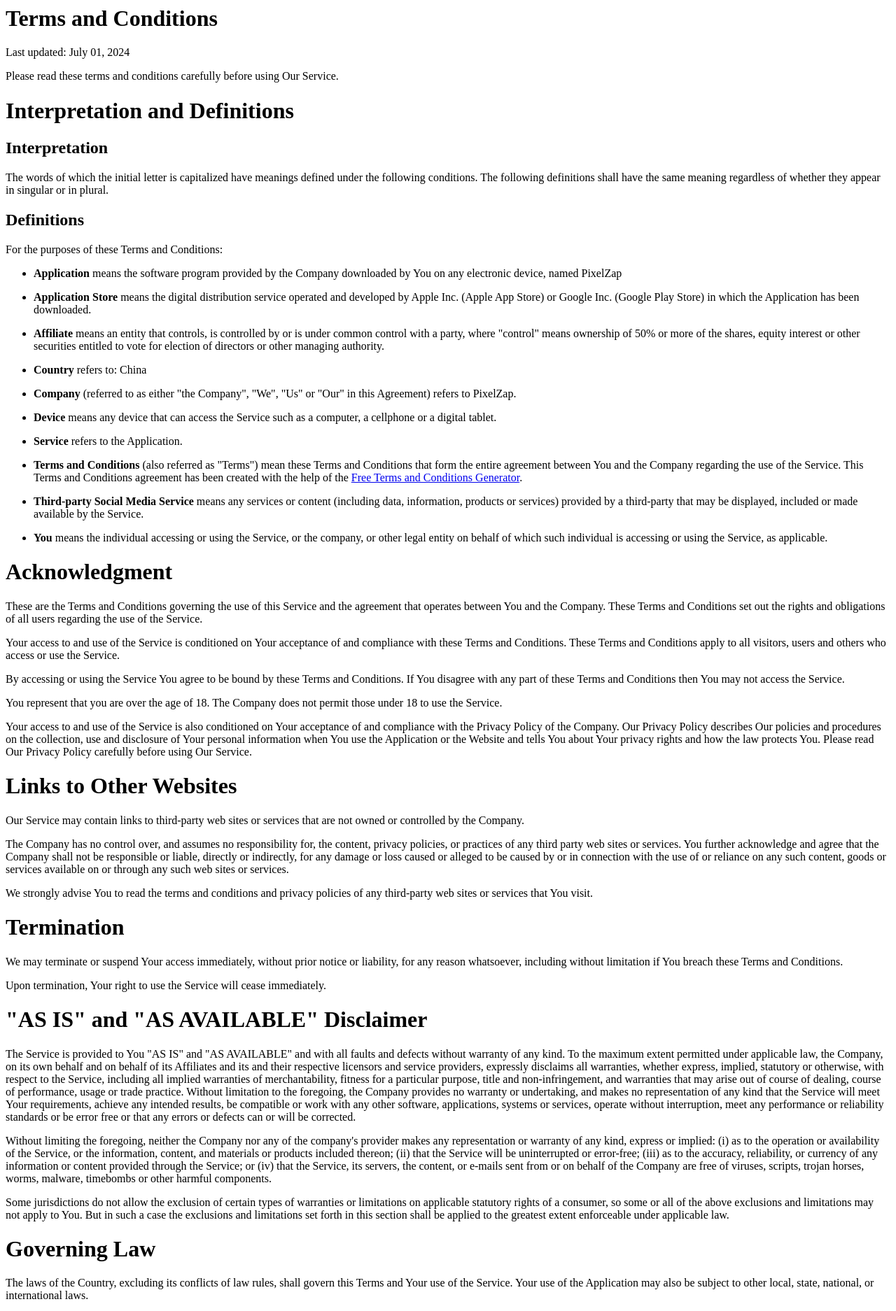
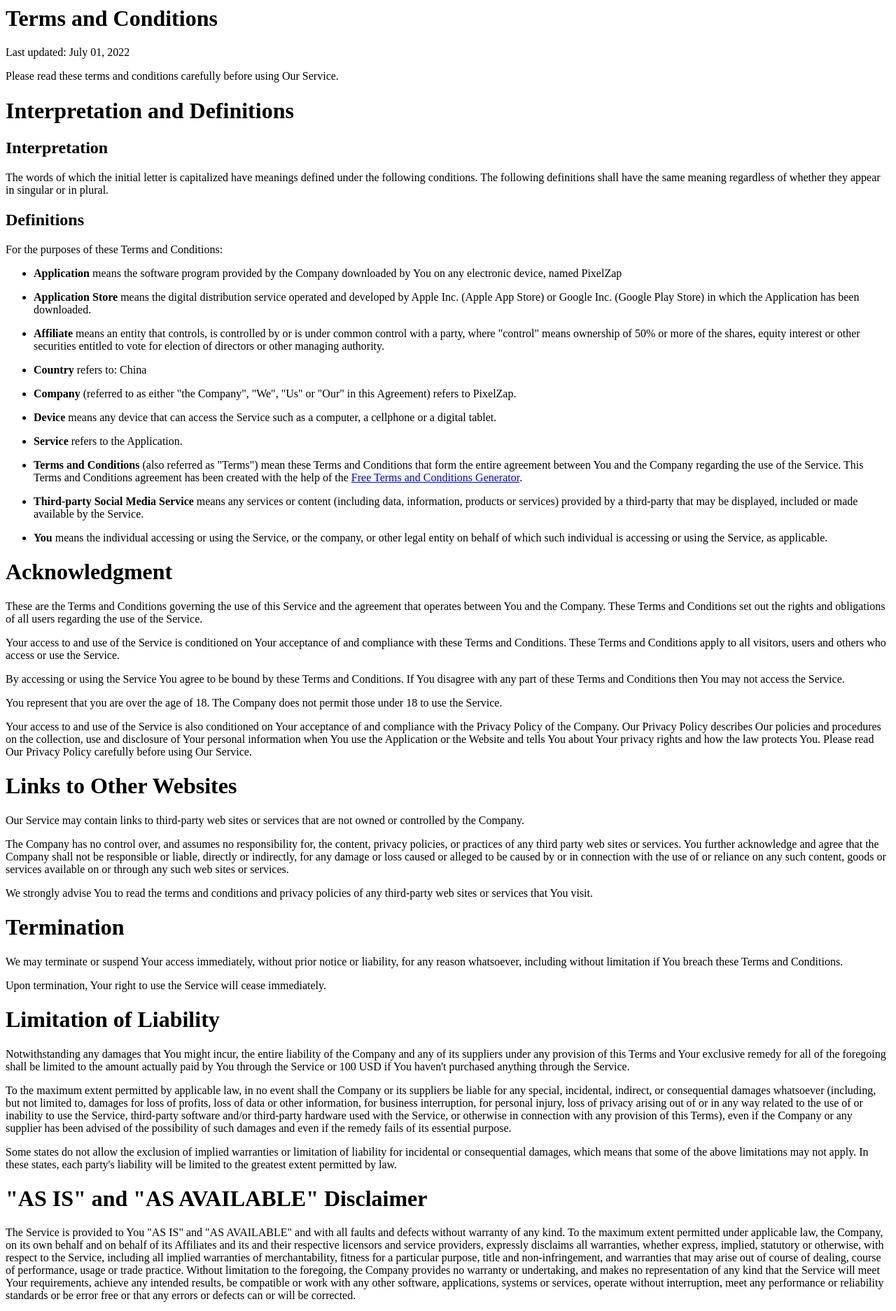
Before and after one commit to michaelzhang1994/pixelzap_user, a plain HTML site: page index.html in a window 1280 px wide. Shown: the top 1874 px of the page at 70% size. Drawn offline with Linux system fonts and the light colour scheme.

Commit message:
Update index.html

```diff
--- a/index.html
+++ b/index.html
@@ -1,5 +1,6 @@
+
 <h1>Terms and Conditions</h1>
-<p>Last updated: July 01, 2024</p>
+<p>Last updated: July 01, 2022</p>
 <p>Please read these terms and conditions carefully before using Our Service.</p>
 <h1>Interpretation and Definitions</h1>
 <h2>Interpretation</h2>
@@ -51,6 +52,10 @@
 <h1>Termination</h1>
 <p>We may terminate or suspend Your access immediately, without prior notice or liability, for any reason whatsoever, including without limitation if You breach these Terms and Conditions.</p>
 <p>Upon termination, Your right to use the Service will cease immediately.</p>
+<h1>Limitation of Liability</h1>
+<p>Notwithstanding any damages that You might incur, the entire liability of the Company and any of its suppliers under any provision of this Terms and Your exclusive remedy for all of the foregoing shall be limited to the amount actually paid by You through the Service or 100 USD if You haven't purchased anything through the Service.</p>
+<p>To the maximum extent permitted by applicable law, in no event shall the Company or its suppliers be liable for any special, incidental, indirect, or consequential damages whatsoever (including, but not limited to, damages for loss of profits, loss of data or other information, for business interruption, for personal injury, loss of privacy arising out of or in any way related to the use of or inability to use the Service, third-party software and/or third-party hardware used with the Service, or otherwise in connection with any provision of this Terms), even if the Company or any supplier has been advised of the possibility of such damages and even if the remedy fails of its essential purpose.</p>
+<p>Some states do not allow the exclusion of implied warranties or limitation of liability for incidental or consequential damages, which means that some of the above limitations may not apply. In these states, each party's liability will be limited to the greatest extent permitted by law.</p>
 <h1>&quot;AS IS&quot; and &quot;AS AVAILABLE&quot; Disclaimer</h1>
 <p>The Service is provided to You &quot;AS IS&quot; and &quot;AS AVAILABLE&quot; and with all faults and defects without warranty of any kind. To the maximum extent permitted under applicable law, the Company, on its own behalf and on behalf of its Affiliates and its and their respective licensors and service providers, expressly disclaims all warranties, whether express, implied, statutory or otherwise, with respect to the Service, including all implied warranties of merchantability, fitness for a particular purpose, title and non-infringement, and warranties that may arise out of course of dealing, course of performance, usage or trade practice. Without limitation to the foregoing, the Company provides no warranty or undertaking, and makes no representation of any kind that the Service will meet Your requirements, achieve any intended results, be compatible or work with any other software, applications, systems or services, operate without interruption, meet any performance or reliability standards or be error free or that any errors or defects can or will be corrected.</p>
 <p>Without limiting the foregoing, neither the Company nor any of the company's provider makes any representation or warranty of any kind, express or implied: (i) as to the operation or availability of the Service, or the information, content, and materials or products included thereon; (ii) that the Service will be uninterrupted or error-free; (iii) as to the accuracy, reliability, or currency of any information or content provided through the Service; or (iv) that the Service, its servers, the content, or e-mails sent from or on behalf of the Company are free of viruses, scripts, trojan horses, worms, malware, timebombs or other harmful components.</p>
@@ -77,5 +82,5 @@
 <h1>Contact Us</h1>
 <p>If you have any questions about these Terms and Conditions, You can contact us:</p>
 <ul>
-    <li>By email: zwh27816862@gmail.com</li>
+    <li>By email: hzbitdance@163.com</li>
 </ul>
```
